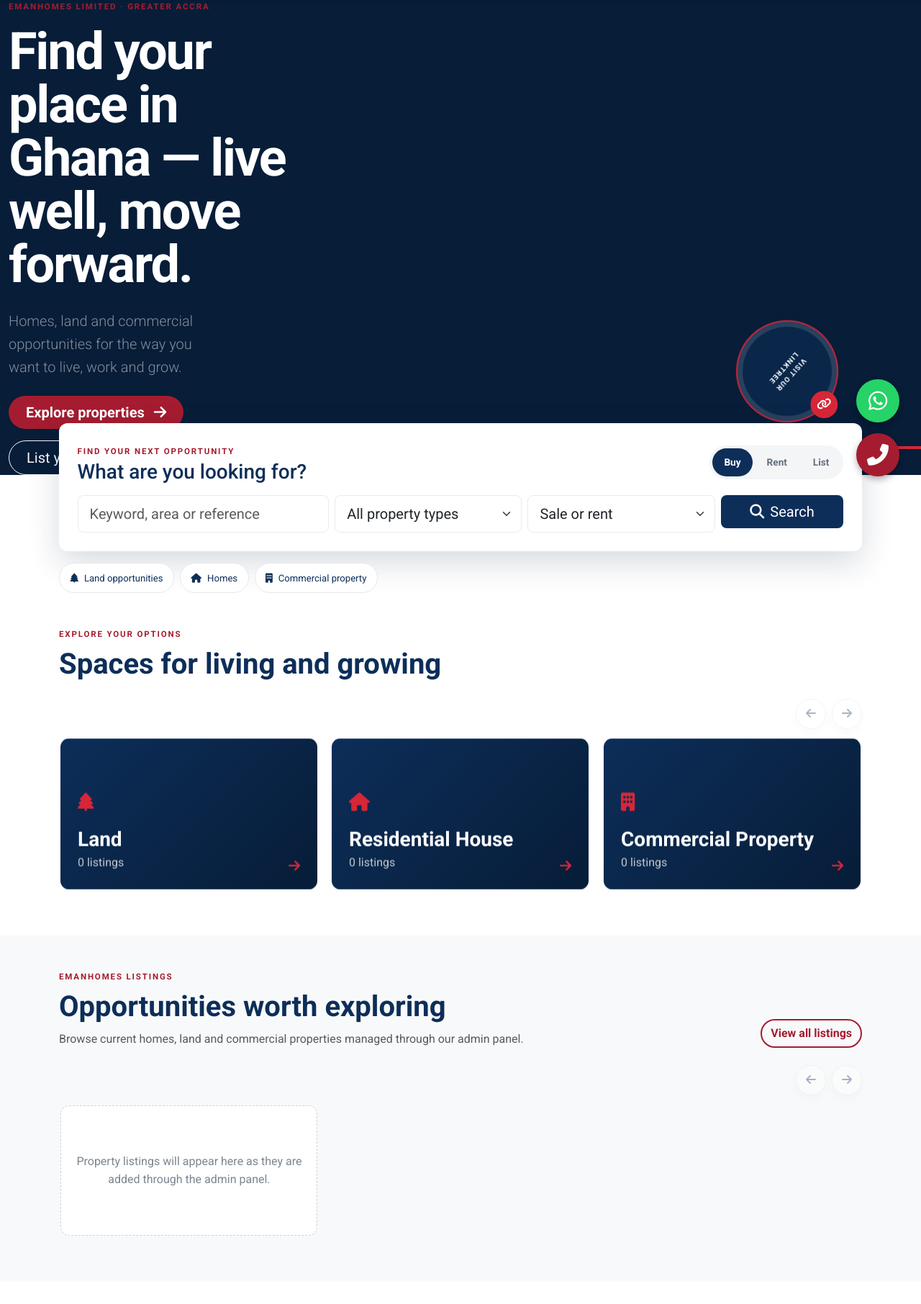
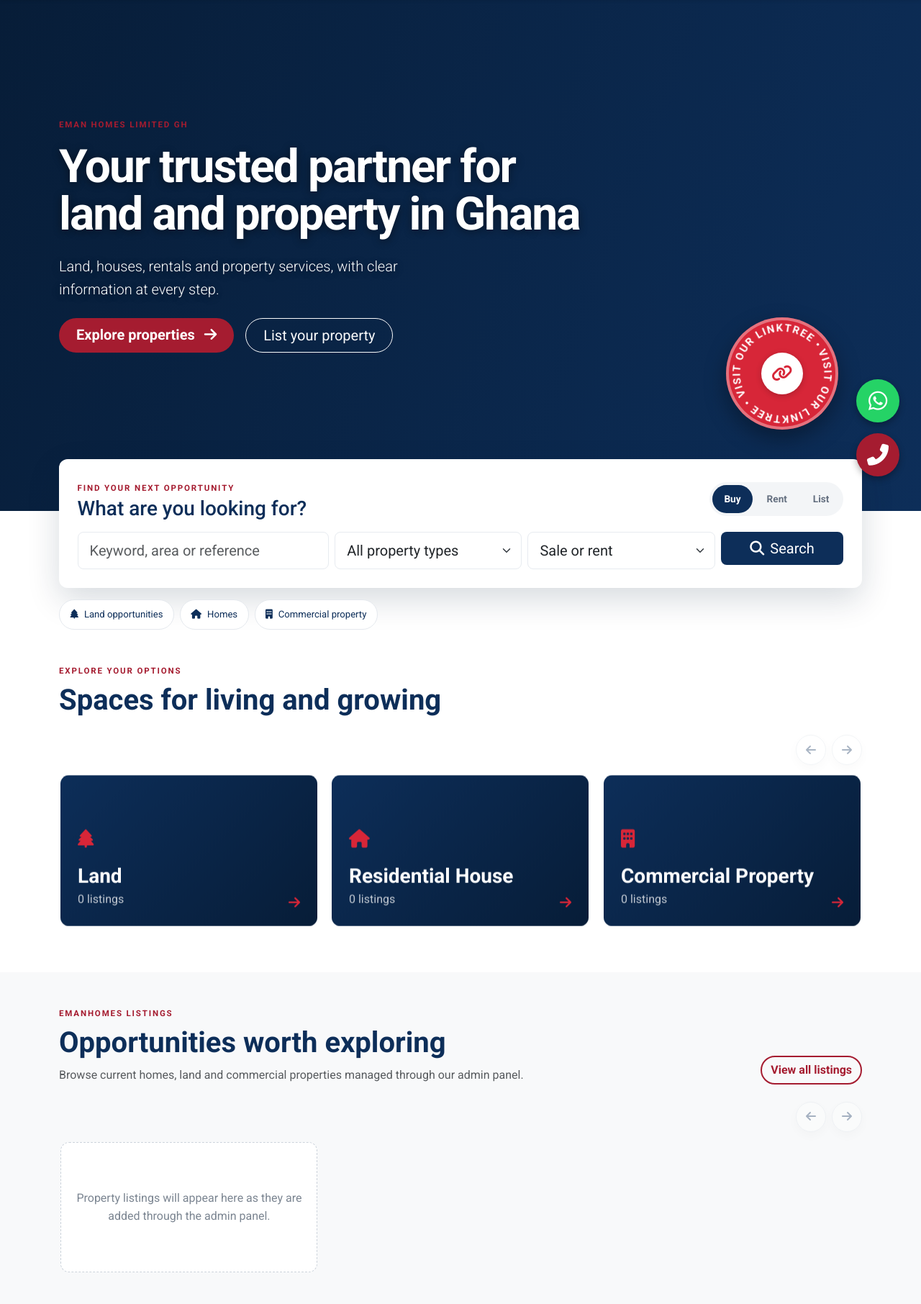
Before and after one commit to KobbyFlex00/emanhomes-v2, a Django app: page / in a window 1280 px wide. Shown: the part 108-1920 px from the top of the page at 72% size. Run offline with Django 5.2, Linux system fonts and the light colour scheme; data comes from the database, SQL or seed files in the repository; data that the repository does not hold is empty.

Commit message:
Hero: listing photo carousel, circular Linktree badge, editable headline
Requested by Eman Homes:
- The hero rotates through photos of current published listings (main
  image or first gallery photo, featured first, up to 8) every 45 seconds,
  with an "Available now" caption linking to each listing. Photos are no
  longer tinted navy; a light neutral shade keeps the headline readable.
  Without any listing photos the hero falls back to the brand background.
- The Linktree badge now sets "VISIT OUR LINKTREE" in bold white type
  around the circle (SVG textPath) on a brand-red disc, spinning, pausing
  on hover/focus and still for reduced-motion users.
- The headline and subheadline are editable in Site Configuration. The
  default is "Your trusted partner for land and property in Ghana";
  unprovable superlatives such as "No.1" are avoided per the PRD.

Also fixes the hero layout: the progress-bar container sat beside the text
in the flex row, squeezing the headline against the left edge and letting
the search card cover the "List your property" button.

Co-Authored-By: Claude Opus 5.5 <noreply@anthropic.com>

```diff
--- a/core/admin.py
+++ b/core/admin.py
@@ -14,6 +14,7 @@ logger = logging.getLogger(__name__)
 class SiteConfigurationAdmin(admin.ModelAdmin):
     fieldsets = (
         ('Company', {'fields': ('site_name', 'address', 'business_hours')}),
+        ('Homepage', {'fields': ('hero_headline', 'hero_subheadline')}),
         ('Contact', {'fields': ('main_phone', 'secondary_phone', 'whatsapp_phone', 'email')}),
         ('Social profiles', {'fields': ('facebook', 'instagram', 'twitter', 'linkedin', 'tiktok', 'youtube', 'linktree')}),
         ('History', {'fields': ('updated_at',)}),
--- a/core/views.py
+++ b/core/views.py
@@ -102,8 +102,31 @@ def home(request):
         'search_query': query,
         'search_category': category,
         'categories': categories,
+        'hero_slides': hero_slides(),
     }
     return render(request, 'core/home.html', context)
+
+HERO_SLIDE_LIMIT = 8
+
+
+def hero_slides():
+    """Photos of current listings for the homepage carousel (listings with no photo are skipped)."""
+    listings = (
+        Property.objects.public()
+        .exclude(status__in=Property.CLOSED_STATUSES)
+        .filter(Q(main_image__gt='') | Q(gallery__isnull=False))
+        .distinct()
+        .order_by('-is_featured', '-created_at')
+        .prefetch_related('gallery')[:HERO_SLIDE_LIMIT]
+    )
+    slides = []
+    for listing in listings:
+        image = listing.main_image if listing.main_image else next(
+            (photo.image for photo in listing.gallery.all() if photo.image), None)
+        if image:
+            slides.append({'property': listing, 'image_url': image.url})
+    return slides
+
 
 def _category_image(listings):
     """A real listing photo for a category tile, or None to use the brand gradient."""
--- a/static/css/eman-interactions.css
+++ b/static/css/eman-interactions.css
@@ -3,7 +3,8 @@
 }
 
 html { scroll-behavior: smooth; }
-.edge-hero--carousel { min-height: 650px; overflow: hidden; isolation: isolate; }
+/* Column layout: the slide-progress container must not sit beside the text and squeeze it. */
+.edge-hero--carousel { min-height: 650px; overflow: hidden; isolation: isolate; flex-direction: column; justify-content: center; }
 .edge-hero__slide {
     position: absolute;
     inset: 0;
@@ -17,25 +18,44 @@ html { scroll-behavior: smooth; }
     z-index: -2;
 }
 .edge-hero__slide.is-active { opacity: 1; transform: scale(1); z-index: -1; }
-.edge-hero__slide::after { content: ""; position: absolute; inset: 0; background: linear-gradient(90deg, rgba(7,29,56,.93), rgba(7,29,56,.28) 70%, rgba(7,29,56,.5)); }
-.edge-hero__content { position: relative; z-index: 1; }
+.edge-hero__slide::after { content: ""; position: absolute; inset: 0; background: linear-gradient(90deg, rgba(0,0,0,.5), rgba(0,0,0,.18) 55%, rgba(0,0,0,0) 80%); }
+.edge-hero--no-photos .edge-hero__slide { background: linear-gradient(110deg, #071d38, #0d2e59); }
+.edge-hero--no-photos .edge-hero__slide::after { display: none; }
+.edge-hero__content h1, .edge-hero__content .lead { text-shadow: 0 2px 12px rgba(0,0,0,.45); }
+/* The hero is a flex container; without an explicit width the content shrinks against the left edge. */
+.edge-hero__content { position: relative; z-index: 1; width: 100%; padding-top: 2rem; padding-bottom: 5.5rem; }
 .hero-progress { position: absolute; bottom: 2.2rem; right: 0; z-index: 2; display: flex; gap: .55rem; }
 .hero-progress button { width: 42px; height: 4px; padding: 0; border: 0; background: rgba(255,255,255,.4); transition: background .3s, width .3s; }
 .hero-progress button.is-active { width: 72px; background: var(--accent); }
+/* Spinning "Visit our Linktree" badge: bold white text set on a circle, brand red disc. */
 .hero-orbit {
-    position: absolute; right: 9%; bottom: 11%; z-index: 2; width: 142px; height: 142px;
-    border: 2px solid rgba(215,38,56,.95); border-radius: 50%; display: grid; place-items: center;
-    color: #fff; font-size: .62rem; font-weight: 700; line-height: 1.45; letter-spacing: .12em;
-    text-align: center; text-transform: uppercase; text-decoration: none; cursor: pointer;
-    animation: orbit 18s linear infinite; transition: background .2s ease;
-    background: rgba(13,46,89,.52); box-shadow: inset 0 0 0 7px rgba(255,255,255,.12), 0 10px 30px rgba(7,29,56,.22);
+    position: absolute; right: 9%; bottom: 16%; z-index: 3; width: 156px; height: 156px;
+    border-radius: 50%; display: grid; place-items: center; text-decoration: none;
+    background: #d72638; box-shadow: inset 0 0 0 4px rgba(255,255,255,.35), 0 12px 30px rgba(0,0,0,.35);
 }
-.hero-orbit::before { content: "\f0c1"; position: absolute; display: grid; place-items: center; width: 38px; height: 38px; border-radius: 50%; background: var(--accent); color: #fff; font-family: "Font Awesome 6 Free"; font-weight: 900; font-size: 1rem; letter-spacing: 0; top: -19px; left: calc(50% - 19px); animation: counter-orbit 18s linear infinite; }
+.hero-orbit__ring { position: absolute; inset: 0; width: 100%; height: 100%; animation: orbit 16s linear infinite; }
+.hero-orbit__ring text {
+    fill: #fff; font-family: Roboto, Arial, sans-serif; font-size: 15px; font-weight: 900; letter-spacing: 1px;
+}
+.hero-orbit__icon {
+    position: relative; width: 58px; height: 58px; border-radius: 50%; display: grid; place-items: center;
+    background: #fff; color: #d72638; font-size: 1.45rem; box-shadow: 0 2px 8px rgba(0,0,0,.2);
+}
 /* Pause on hover/focus so the text can be read before clicking. */
-.hero-orbit:hover, .hero-orbit:focus-visible { color: #fff; background: rgba(13,46,89,.85); }
-.hero-orbit:hover, .hero-orbit:focus-visible,
-.hero-orbit:hover::before, .hero-orbit:focus-visible::before { animation-play-state: paused; }
-.hero-orbit span { position: relative; z-index: 1; max-width: 86px; white-space: normal; }
+.hero-orbit:hover .hero-orbit__ring, .hero-orbit:focus-visible .hero-orbit__ring { animation-play-state: paused; }
+.hero-orbit:hover .hero-orbit__icon, .hero-orbit:focus-visible .hero-orbit__icon { background: #071d38; color: #fff; }
+
+/* Listing captions over the hero carousel. */
+.hero-captions { position: absolute; left: 0; right: 0; top: 1.5rem; z-index: 2; pointer-events: none; text-align: right; }
+.hero-caption {
+    display: none; text-align: left; max-width: 30rem; padding: .8rem 1.1rem; border-radius: 12px; pointer-events: auto;
+    background: rgba(255,255,255,.94); color: #171b24; text-decoration: none; box-shadow: 0 8px 24px rgba(0,0,0,.25);
+}
+.hero-caption.is-active { display: inline-block; }
+.hero-caption:hover { color: #171b24; background: #fff; }
+.hero-caption__label { display: block; font-size: .7rem; font-weight: 700; letter-spacing: .1em; text-transform: uppercase; color: #d72638; }
+.hero-caption__title { display: block; font-weight: 700; font-size: 1.05rem; }
+.hero-caption__meta { display: block; font-size: .85rem; color: #5b6472; }
 .carousel-shell { position: relative; }
 .carousel-track { display: flex; gap: 1.25rem; overflow-x: auto; scroll-snap-type: x mandatory; scrollbar-width: none; padding: .35rem .15rem 1rem; }
 .carousel-track::-webkit-scrollbar { display: none; }
@@ -62,7 +82,9 @@ html { scroll-behavior: smooth; }
 }
 @media (max-width: 575px) {
     .edge-hero--carousel { min-height: 610px; }
-    .edge-hero__slide::after { background: linear-gradient(90deg, rgba(7,29,56,.91), rgba(7,29,56,.5)); }
+    .edge-hero__slide::after { background: linear-gradient(90deg, rgba(0,0,0,.55), rgba(0,0,0,.3)); }
+    .hero-captions { display: none; }
+    .hero-caption { max-width: calc(100% - 2rem); }
     .carousel-track > * { flex-basis: 88%; }
     .hero-orbit { display: none; }
     .hero-progress { right: 1rem; bottom: 1.3rem; }
--- a/static/js/eman-interactions.js
+++ b/static/js/eman-interactions.js
@@ -6,6 +6,8 @@
     function setupHero(hero) {
         var slides = Array.prototype.slice.call(hero.querySelectorAll('.edge-hero__slide'));
         var dots = Array.prototype.slice.call(hero.querySelectorAll('[data-hero-slide]'));
+        var captions = Array.prototype.slice.call(hero.querySelectorAll('[data-hero-caption]'));
+        var interval = Number(hero.dataset.interval) || 45000;
         if (slides.length < 2) return;
         var current = 0;
         var timer;
@@ -17,10 +19,17 @@
                 dot.classList.toggle('is-active', i === current);
                 dot.setAttribute('aria-current', i === current ? 'true' : 'false');
             });
+            captions.forEach(function (caption, i) {
+                var active = i === current;
+                caption.classList.toggle('is-active', active);
+                // Only the visible caption can be reached by keyboard or screen reader.
+                if (active) { caption.removeAttribute('tabindex'); caption.removeAttribute('aria-hidden'); }
+                else { caption.setAttribute('tabindex', '-1'); caption.setAttribute('aria-hidden', 'true'); }
+            });
         }
         function restart() {
             window.clearInterval(timer);
-            if (!reducedMotion) timer = window.setInterval(function () { show(current + 1); }, 6500);
+            if (!reducedMotion) timer = window.setInterval(function () { show(current + 1); }, interval);
         }
         dots.forEach(function (dot, i) { dot.addEventListener('click', function () { show(i); restart(); }); });
         hero.addEventListener('mouseenter', function () { window.clearInterval(timer); });
--- a/templates/core/home.html
+++ b/templates/core/home.html
@@ -5,23 +5,36 @@
 {% block meta_description %}Explore homes, land and commercial property in Greater Accra with EmanHomes Limited. Find the right opportunity and speak directly with our team.{% endblock %}
 
 {% block content %}
-<section class="edge-hero edge-hero--carousel" data-hero-carousel tabindex="0" aria-label="EmanHomes property highlights">
-    {% for property in properties|slice:":3" %}<div class="edge-hero__slide{% if forloop.first %} is-active{% endif %}"{% if property.main_image %} style="background-image:url('{{ property.main_image.url }}')"{% elif property.gallery.first %} style="background-image:url('{{ property.gallery.first.image.url }}')"{% endif %}></div>{% empty %}<div class="edge-hero__slide is-active" style="background-color:#071d38"></div>{% endfor %}
+<section class="edge-hero edge-hero--carousel{% if not hero_slides %} edge-hero--no-photos{% endif %}" data-hero-carousel data-interval="45000" tabindex="0" aria-roledescription="carousel" aria-label="Current EmanHomes listings">
+    {% for slide in hero_slides %}<div class="edge-hero__slide{% if forloop.first %} is-active{% endif %}" style="background-image:url('{{ slide.image_url }}')" role="img" aria-label="Photo of {{ slide.property.title }}"></div>{% empty %}<div class="edge-hero__slide is-active"></div>{% endfor %}
     <div class="container edge-hero__content">
         <div class="row align-items-center min-vh-75">
             <div class="col-xl-8">
-                <p class="eyebrow text-accent">EmanHomes Limited · Greater Accra</p>
-                <h1 class="display-2 text-white fw-bold mb-4">Find your place in Ghana — <em>live well, move forward.</em></h1>
-                <p class="lead text-white-50 mb-4 col-lg-8">Homes, land and commercial opportunities for the way you want to live, work and grow.</p>
+                <p class="eyebrow text-accent">Eman Homes Limited GH</p>
+                <h1 class="display-3 text-white fw-bold mb-4">{{ site_config.hero_headline|default:"Your trusted partner for land and property in Ghana" }}</h1>
+                <p class="lead text-white mb-4 col-lg-9">{{ site_config.hero_subheadline|default:"Land, houses, rentals and property services, with clear information at every step." }}</p>
                 <div class="d-flex flex-wrap gap-3">
-                    <a href="{% url 'properties_list' %}" class="btn btn-accent btn-lg rounded-pill px-4" data-analytics-event="browse_properties">Explore properties <i class="fas fa-arrow-right ms-2"></i></a>
+                    <a href="{% url 'properties_list' %}" class="btn btn-accent btn-lg rounded-pill px-4" data-analytics-event="browse_properties">Explore properties <i class="fas fa-arrow-right ms-2" aria-hidden="true"></i></a>
                     <a href="{% url 'contact' %}?type=listing" class="btn btn-outline-light btn-lg rounded-pill px-4">List your property</a>
                 </div>
             </div>
         </div>
     </div>
-    <a class="hero-orbit" href="{{ site_config.linktree|default:'https://linktr.ee/emanhomes' }}" target="_blank" rel="noopener" data-analytics-event="linktree_click" aria-label="Visit our Linktree (opens in a new tab)"><span aria-hidden="true">Visit our<br>Linktree</span></a>
-    <div class="container"><div class="hero-progress" role="tablist" aria-label="Hero slides">{% for property in properties|slice:":3" %}<button type="button" class="{% if forloop.first %}is-active{% endif %}" data-hero-slide="{{ forloop.counter0 }}" aria-label="Show slide {{ forloop.counter }}"></button>{% empty %}<button type="button" class="is-active" data-hero-slide="0" aria-label="Show first slide"></button>{% endfor %}</div></div>
+    {% if hero_slides %}
+    <div class="hero-captions container">
+        {% for slide in hero_slides %}<a class="hero-caption{% if forloop.first %} is-active{% endif %}" href="{% url 'property_detail' slide.property.slug %}" data-hero-caption{% if not forloop.first %} tabindex="-1" aria-hidden="true"{% endif %}><span class="hero-caption__label">Available now</span><span class="hero-caption__title">{{ slide.property.title }}</span><span class="hero-caption__meta">{{ slide.property.location }} · {{ slide.property.price_display }} · View property <i class="fas fa-arrow-right" aria-hidden="true"></i></span></a>{% endfor %}
+    </div>
+    {% endif %}
+    <a class="hero-orbit" href="{{ site_config.linktree|default:'https://linktr.ee/emanhomes' }}" target="_blank" rel="noopener" data-analytics-event="linktree_click" aria-label="Visit our Linktree (opens in a new tab)">
+        <svg class="hero-orbit__ring" viewBox="0 0 160 160" aria-hidden="true" focusable="false">
+            <defs><path id="hero-orbit-path" d="M80,80 m-60,0 a60,60 0 1,1 120,0 a60,60 0 1,1 -120,0"></path></defs>
+            <text><textPath href="#hero-orbit-path" textLength="372" lengthAdjust="spacing">VISIT OUR LINKTREE &#8226; VISIT OUR LINKTREE &#8226;</textPath></text>
+        </svg>
+        <span class="hero-orbit__icon" aria-hidden="true"><i class="fas fa-link"></i></span>
+    </a>
+    {% if hero_slides|length > 1 %}
+    <div class="container"><div class="hero-progress" role="group" aria-label="Choose a listing">{% for slide in hero_slides %}<button type="button" class="{% if forloop.first %}is-active{% endif %}" data-hero-slide="{{ forloop.counter0 }}" aria-label="Show {{ slide.property.title }}"></button>{% endfor %}</div></div>
+    {% endif %}
 </section>
 
 <section class="edge-search-wrap">
```
Also changed, not shown: core/models.py (+9 -0 lines), core/tests.py (+47 -5 lines), core/migrations/0019_homepage_hero_text.py (added).
